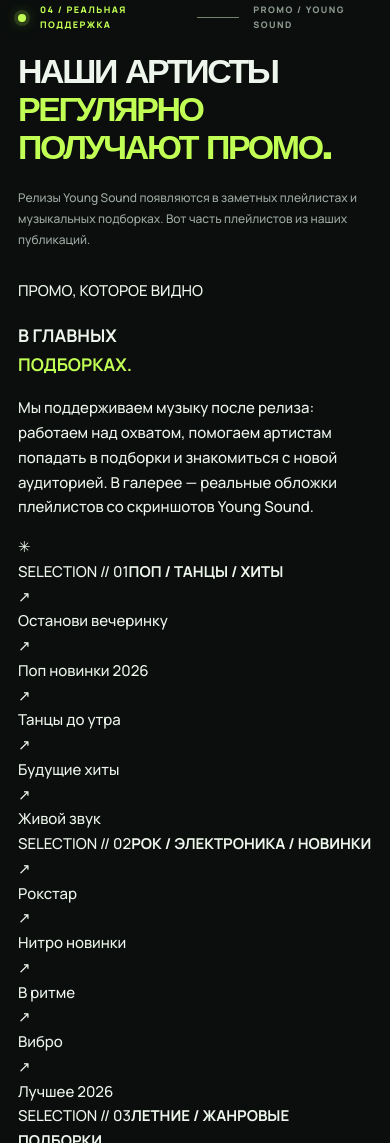
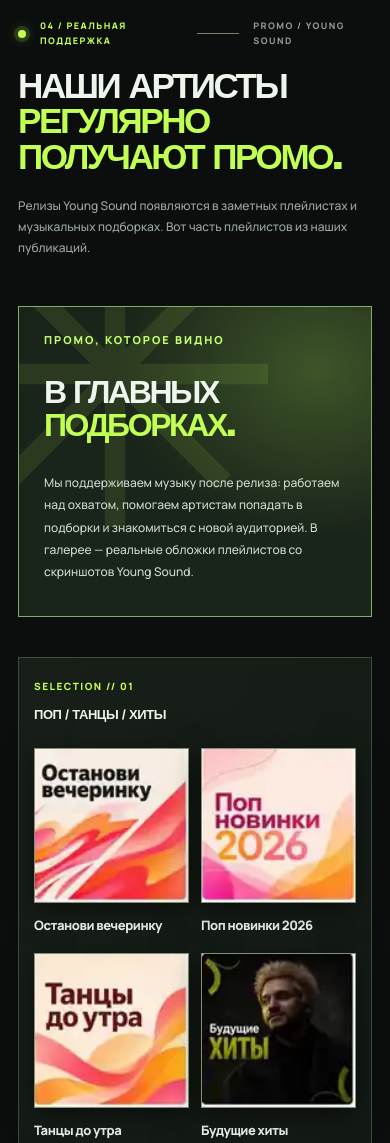
Before and after one commit to soulwey/young-sound-site, a website: page index.html in a window 390 px wide. Shown: the part 9725-10868 px from the top of the page. Drawn offline with Linux system fonts and the light colour scheme; a web font is replaced by a local one.

Commit message:
Style real 15-cover playlist gallery and responsive promo section

```diff
--- a/styles.css
+++ b/styles.css
@@ -269,3 +269,57 @@
   .services-grid>.service-card:nth-child(5) .service-price{font-size:clamp(31px,8vw,43px)}
   .mini-prices>a .mini-price{font-size:clamp(23px,6.5vw,32px)}
 }
+
+
+/* Authentic YOUNG SOUND playlist promotion gallery */
+.ys-promo{padding-top:clamp(90px,9vw,160px);padding-bottom:clamp(80px,8vw,135px)}
+.ys-promo .section-heading{max-width:1160px}
+.ys-promo .section-heading h2{font-size:clamp(40px,5.15vw,78px);line-height:1.02}
+.ys-promo-feature{position:relative;display:flex;align-items:end;justify-content:space-between;gap:55px;min-height:310px;padding:42px;background:radial-gradient(ellipse at 85% 20%,#c1ff5938,transparent 49%),#19241a;border:1px solid #83ad63;overflow:hidden;margin:48px 0 40px}
+.ys-promo-feature>div,.ys-promo-feature>p{position:relative;z-index:1}
+.ys-promo-kicker{display:block;font:800 11px var(--body);letter-spacing:.18em;color:#c4ff72;margin-bottom:30px}
+.ys-promo-feature h3{margin:0;font:900 clamp(36px,4.7vw,72px)/1.02 var(--display);letter-spacing:-.075em}
+.ys-promo-feature p{max-width:485px;margin:0 0 8px;color:#cadbce;font-size:15px;line-height:1.85}
+.ys-promo-feature-star{position:absolute;top:-135px;right:80px;color:#c2ff5419;font:420px/1 Arial;pointer-events:none}
+.ys-promo-collections{display:grid;gap:36px}
+.ys-promo-collection{padding:28px 29px 33px;background:linear-gradient(125deg,#181f19,#121913);border:1px solid #3c4f3f;transition:border-color .3s,box-shadow .3s}
+.ys-promo-collection:hover{border-color:#91be69;box-shadow:0 18px 50px #0005}
+.ys-promo-collection-title{display:flex;align-items:center;gap:30px;margin-bottom:26px}
+.ys-promo-collection-title span{font:800 10px var(--body);letter-spacing:.15em;color:#c2ff54;white-space:nowrap}
+.ys-promo-collection-title strong{font:800 16px var(--display);letter-spacing:-.035em}
+.ys-promo-gallery{display:grid;grid-template-columns:repeat(5,minmax(0,1fr));gap:17px}
+.ys-promo-playlist{min-width:0}
+.ys-promo-cover{position:relative;aspect-ratio:1;background:#1c221c url("assets/playlists/playlist-covers.webp") no-repeat;background-size:500% 300%;background-position:var(--col) var(--line);border:1px solid #839075;overflow:hidden;box-shadow:0 7px 27px #0008;transition:transform .4s,box-shadow .4s,border-color .3s}
+.ys-promo-playlist:hover .ys-promo-cover{transform:translateY(-6px) scale(1.025);box-shadow:0 18px 40px #000b,0 0 0 2px #b6ff62;border-color:#b6ff62}
+.ys-promo-cover-arrow{position:absolute;right:11px;bottom:10px;opacity:0;font:28px/1 Arial;color:#c8ff6e;text-shadow:0 2px 8px black;transition:opacity .2s}
+.ys-promo-playlist:hover .ys-promo-cover-arrow{opacity:1}
+.ys-promo-name{margin-top:14px;color:#eef7ed;font:800 clamp(12px,1.1vw,17px)/1.35 var(--body);min-height:2.7em;letter-spacing:-.035em}
+.ys-promo-footer{display:flex;justify-content:space-between;align-items:center;gap:24px;margin-top:36px;padding-top:20px;border-top:1px solid #3d5140}
+.ys-promo-footer p{font-size:12px;line-height:1.7;color:#9fad9f;max-width:530px;margin:0}
+.ys-promo-footer .ys-btn{flex-shrink:0}
+@media(max-width:1150px){
+ .ys-promo-gallery{gap:12px}
+ .ys-promo-collection{padding:20px}
+ .ys-promo-feature{gap:30px;padding:30px}
+ .ys-promo-feature p{font-size:13px}
+}
+@media(max-width:780px){
+ .ys-promo-feature{display:block;min-height:0}
+ .ys-promo-feature p{margin-top:30px}
+ .ys-promo-gallery{grid-template-columns:repeat(3,minmax(0,1fr));gap:18px}
+ .ys-promo-name{font-size:13px}
+ .ys-promo-footer{flex-direction:column;align-items:stretch}
+ .ys-promo-collection-title{display:block}
+ .ys-promo-collection-title strong{display:block;margin-top:9px}
+}
+@media(max-width:480px){
+ .ys-promo .section-heading h2{font-size:clamp(34px,9vw,44px)}
+ .ys-promo-gallery{grid-template-columns:repeat(2,minmax(0,1fr));gap:19px 12px}
+ .ys-promo-collection{padding:15px}
+ .ys-promo-collection-title strong{font-size:13px}
+ .ys-promo-feature{padding:25px}
+ .ys-promo-feature h3{font-size:clamp(32px,8vw,42px)}
+ .ys-promo-feature p{font-size:12px}
+ .ys-promo-name{min-height:0}
+}
+@media(prefers-reduced-motion:reduce){.ys-promo-cover{transition:none}}
```
